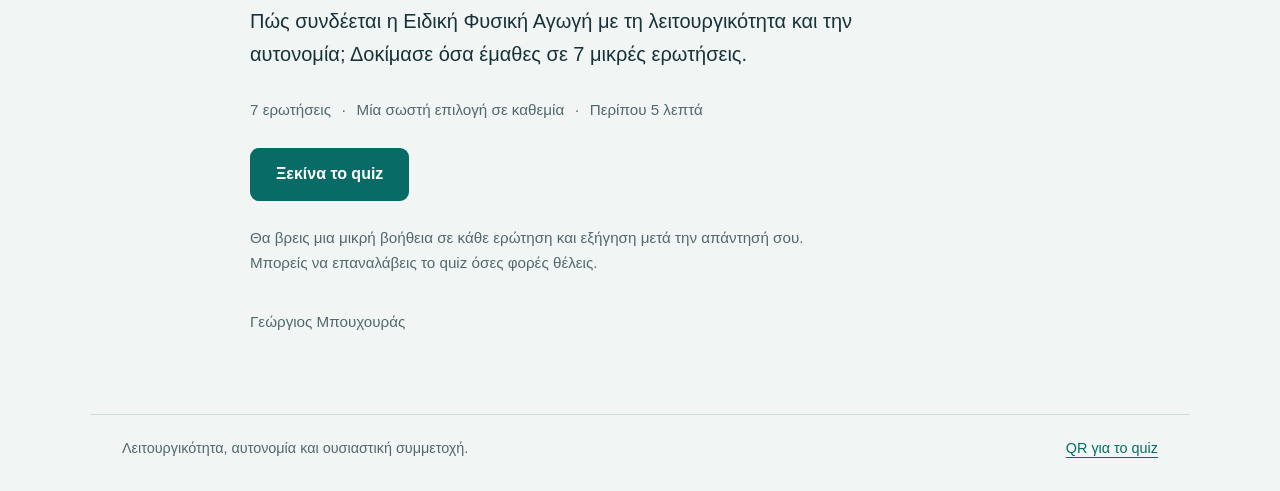
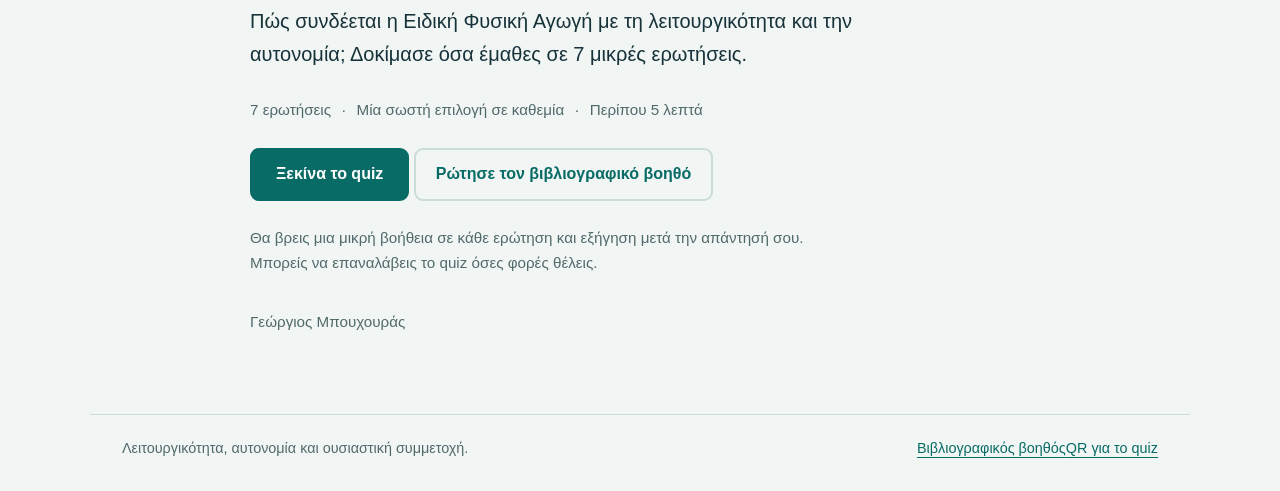
Before and after one commit to GiorgosBouh/demo_teaching_quiz, a website with bundled scripts: page index.html in a window 1280 px wide. Shown: the part 333-824 px from the top of the page. Built offline with nearby package versions, Linux system fonts and the light colour scheme.

Commit message:
Link Pilot B literature assistant from quiz

```diff
--- a/index.html
+++ b/index.html
@@ -19,6 +19,7 @@
       <p class="intro-copy">Πώς συνδέεται η Ειδική Φυσική Αγωγή με τη λειτουργικότητα και την αυτονομία; Δοκίμασε όσα έμαθες σε 7 μικρές ερωτήσεις.</p>
       <p class="quiz-meta">7 ερωτήσεις <span aria-hidden="true">·</span> Μία σωστή επιλογή σε καθεμία <span aria-hidden="true">·</span> Περίπου 5 λεπτά</p>
       <button id="start" class="primary" type="button">Ξεκίνα το quiz</button>
+      <a class="secondary primary-link assistant-launch" href="./assistant.html">Ρώτησε τον βιβλιογραφικό βοηθό</a>
       <p class="intro-note">Θα βρεις μια μικρή βοήθεια σε κάθε ερώτηση και εξήγηση μετά την απάντησή σου. Μπορείς να επαναλάβεις το quiz όσες φορές θέλεις.</p>
       <p class="teacher">Γεώργιος Μπουχουράς</p>
     </section>
@@ -43,6 +44,6 @@
     </section>
     <noscript><p class="noscript">Για το διαδραστικό quiz χρειάζεται να ενεργοποιήσεις τη JavaScript στον browser σου.</p></noscript>
   </main>
-  <footer class="site-footer"><span>Λειτουργικότητα, αυτονομία και ουσιαστική συμμετοχή.</span><a href="./share.html">QR για το quiz</a></footer>
+  <footer class="site-footer"><span>Λειτουργικότητα, αυτονομία και ουσιαστική συμμετοχή.</span><div class="footer-links"><a href="./assistant.html">Βιβλιογραφικός βοηθός</a><a href="./share.html">QR για το quiz</a></div></footer>
 </body>
 </html>
```
